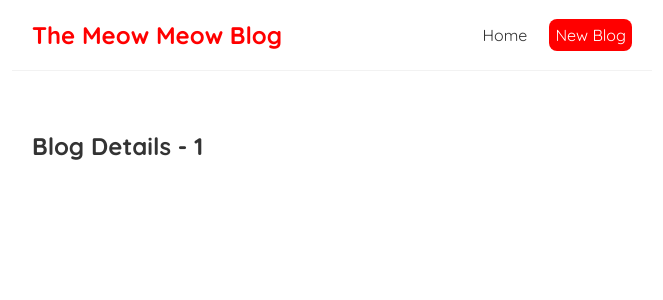
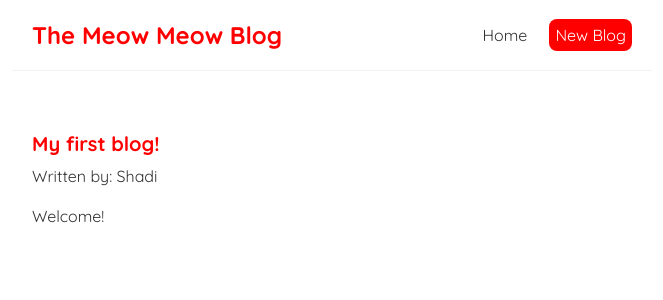
Before and after one commit to Shadi-Isshac/blog-project, a React (Create React App) app: page /blogs/1 in a window 1280 px wide. Shown: the top 300 px of the page, without its empty margins (308-971 px from the left). Built offline with nearby package versions, Linux system fonts and the light colour scheme; data requests are answered from the project's data file.

Commit message:
fetch request for individual blogs, css, and took out the 1000ms delay

```diff
--- a/src/BlogsDetails.js
+++ b/src/BlogsDetails.js
@@ -1,11 +1,21 @@
 import { useParams } from "react-router-dom";
+import useFetch from "./useFetch";
 
 const BlogDetails = () => {
-    const { id } = useParams()
+    const { id } = useParams();
+    const { data: blog, error , isPending } = useFetch('http://localhost:8000/blogs/' + id);
 
     return (
         <div className="blog-details">
-            <h2>Blog Details - { id }</h2>
+            { isPending && <div>Loading...</div> }
+            { error && <div> { error }</div> }
+            { blog && (
+                <article>
+                    <h2>{ blog.title }</h2>
+                    <p>Written by: { blog.author }</p>
+                    <div>{ blog.body }</div>
+                </article>
+            )}
         </div>
      );
 }
--- a/src/index.css
+++ b/src/index.css
@@ -51,3 +51,20 @@
 .blog-preview a{
   text-decoration: none;
 }
+
+.blog-details h2 {
+  font-size: 20px;
+  color: red;
+  margin-bottom: 10px;
+}
+.blog-details div {
+  margin: 20px 0;
+}
+.blog-details button {
+  background: red;
+  color: #fff;
+  border: 0;
+  padding: 8px;
+  border-radius: 8px;
+  cursor: pointer;
+}
--- a/src/useFetch.js
+++ b/src/useFetch.js
@@ -30,7 +30,7 @@
           setError(err.message);
         }
       })
-    }, 1000);
+    });
 
     return () => abortCont.abort();
   }, [url])
```
